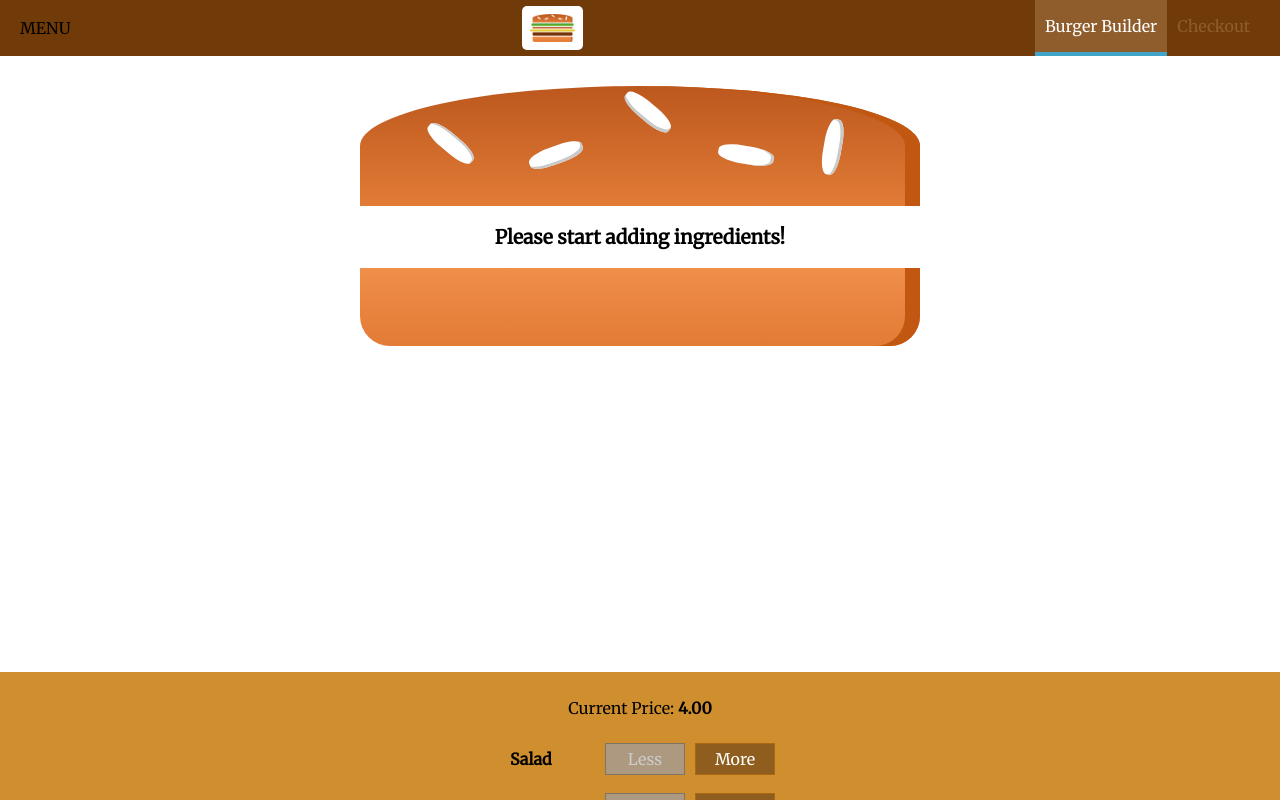
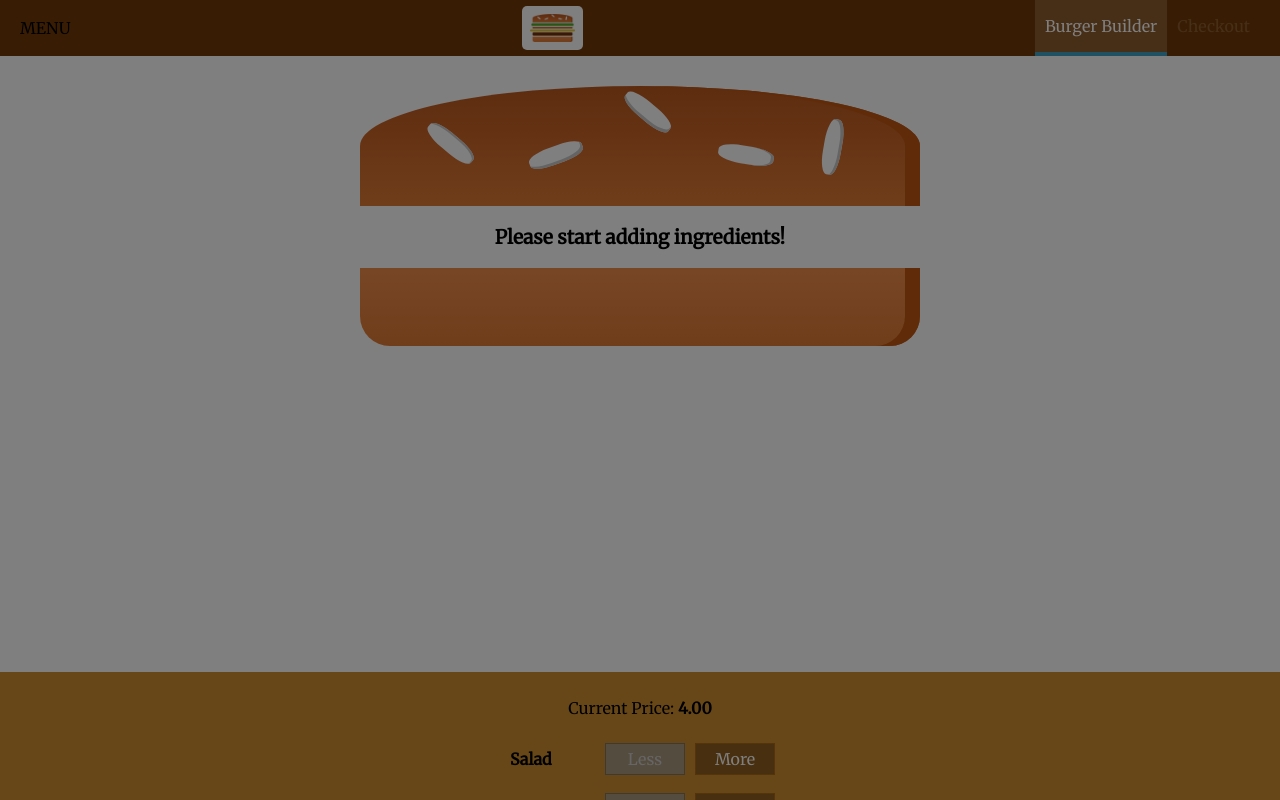
Before and after one commit to yeondam88/burger-builder-app, a React app: page / in a window 1280 px wide. Shown: the top 800 px of the page. Built offline with nearby package versions, Linux system fonts and the light colour scheme.

Commit message:
reusing backdrop components, implemented off-canvas menu

```diff
--- a/src/components/Layout/Layout.js
+++ b/src/components/Layout/Layout.js
@@ -1,16 +1,33 @@
-import React from "react";
+import React, { Component } from "react";
 
 import Aux from "../../hoc/Aux";
 import classes from "./Layout.css";
 import Toolbar from "../Navigation/Toolbar/Toolbar";
 import SideDrawer from "../Navigation/SideDrawer/SideDrawer";
 
-const layout = props => (
-  <Aux>
-    <Toolbar />
-    <SideDrawer />
-    <main className={classes.Content}>{props.children}</main>
-  </Aux>
-);
+class Layout extends Component {
+  state = {
+    showSideDrawer: true
+  };
 
-export default layout;
+  sideDrawerClosedHandler = () => {
+    this.setState({
+      showSideDrawer: false
+    });
+  };
+
+  render() {
+    return (
+      <Aux>
+        <Toolbar />
+        <SideDrawer
+          open={this.state.showSideDrawer}
+          closed={this.sideDrawerClosedHandler}
+        />
+        <main className={classes.Content}>{this.props.children}</main>
+      </Aux>
+    );
+  }
+}
+
+export default Layout;
--- a/src/components/Navigation/SideDrawer/SideDrawer.js
+++ b/src/components/Navigation/SideDrawer/SideDrawer.js
@@ -3,11 +3,18 @@
 import Logo from "../../Logo/Logo";
 import NavigationItems from "../NavigationItems/NavigationItems";
 import classes from "./SideDrawer.css";
+import Backdrop from "../../UI/Backdrop/Backdrop";
+import Aux from "../../../hoc/Aux";
 
 const sideDrawer = props => {
-  //
+  let attachedClasses = [classes.SideDrawer, classes.Close];
+  if (props.open) {
+    attachedClasses = [classes.SideDrawer, classes.Open];
+  }
   return (
-    <div className={classes.SideDrawer}>
+    <Aux>
+      <Backdrop show={props.open} clicked={props.closed} />
+      <div className={attachedClasses.join(" ")}>
         <div className={classes.Logo}>
           <Logo />
         </div>
@@ -16,6 +23,7 @@
           <NavigationItems />
         </nav>
       </div>
+    </Aux>
   );
 };
 
--- a/src/components/UI/Backdrop/Backdrop.js
+++ b/src/components/UI/Backdrop/Backdrop.js
@@ -4,7 +4,7 @@
 
 const backdrop = props =>
   props.show ? (
-    <div className={classes.Backdrop} onClick={props.removeModal} />
+    <div className={classes.Backdrop} onClick={props.clicked} />
   ) : null;
 
 export default backdrop;
--- a/src/components/UI/Modal/Modal.js
+++ b/src/components/UI/Modal/Modal.js
@@ -6,7 +6,7 @@
 
 const modal = props => (
   <Aux>
-    <Backdrop show={props.show} removeModal={props.removeModal} />
+    <Backdrop show={props.show} clicked={props.clicked} />
     <div
       className={classes.Modal}
       style={{
--- a/src/containers/BurgerBuilder/BurgerBuilder.js
+++ b/src/containers/BurgerBuilder/BurgerBuilder.js
@@ -103,7 +103,7 @@
       <Aux>
         <Modal
           show={this.state.purchasing}
-          removeModal={this.purchaseCancelHandler}
+          clicked={this.purchaseCancelHandler}
         >
           <OrderSummary
             ingredients={this.state.ingredients}
```
Lines whose indentation alone changed are shown as unchanged.
